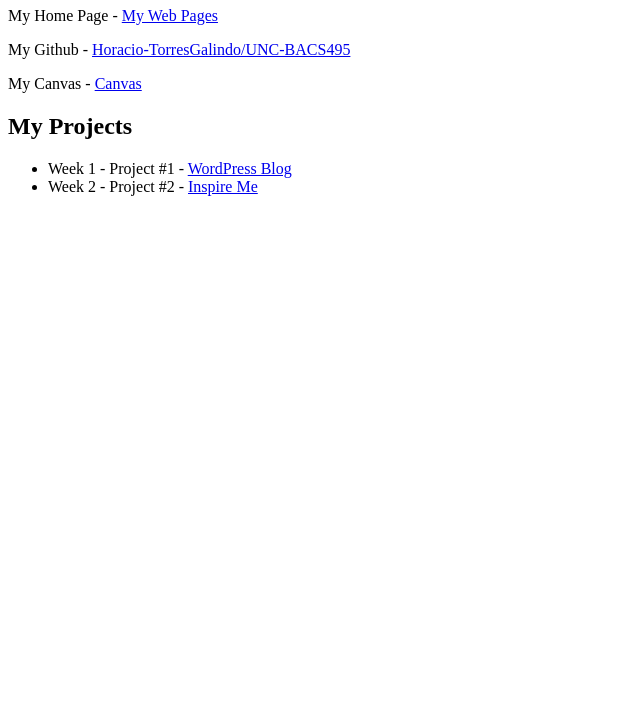
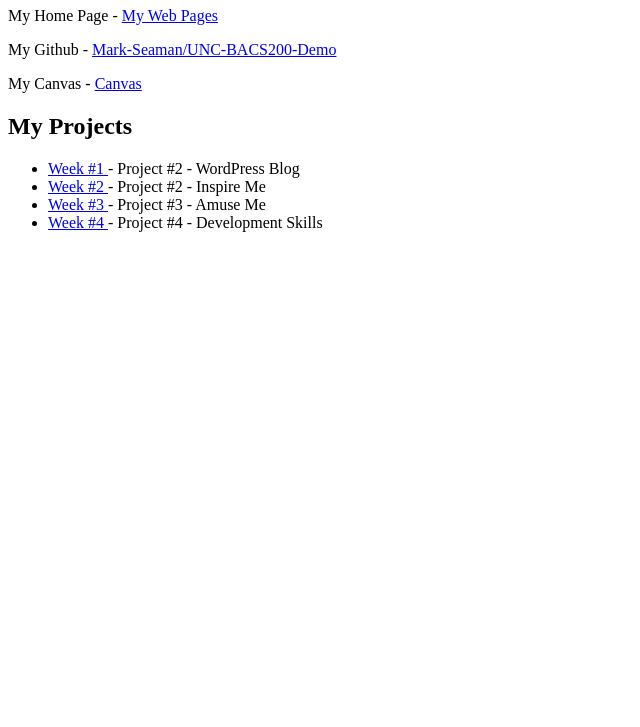
Before and after one commit to HoracioTG/BACS-495, a plain HTML site: page index.html in a window 1280 px wide. Shown: the part 73-800 px from the top of the page, without its empty margins (0-640 px from the left). Drawn offline with Linux system fonts and the light colour scheme.

Commit message:
Update index.html

```diff
--- a/index.html
+++ b/index.html
@@ -1,24 +1,25 @@
+
 <!DOCTYPE html>
 <html lang="en">
 
 <head>
     <meta charset="UTF-8">
-    <title>UNC BACS 495 Demo Server</title>
+    <title>BACS 495 Horacio</title>
 </head>
 
 <body>
-    <h1>Horacio Torres Home Page</h1>
+    <h1>Horacio Torres Galindo Home Page</h1>
 
     <p>
         My Home Page -
-        <a href="https://thoraciog.com">
+        <a href="https://thoraciog.com/bacs495/index.html">
             My Web Pages
         </a>
     </p>
     <p>
         My Github -
         <a href="https://github.com/HoracioTG/BACS-495">
-            Horacio-TorresGalindo/UNC-BACS495
+            Mark-Seaman/UNC-BACS200-Demo
         </a>
     </p>
     <p>
@@ -30,15 +31,28 @@
     <h2>My Projects</h2>
     <ul>
         <li>
-            Week 1 - Project #1 - <a href="https://thoraciog.com/new-world-literacy/">
-                WordPress Blog
+            <a href="01">
+                Week #1
             </a>
+            - Project #2 - WordPress Blog
         </li>
         <li>
-            Week 2 - Project #2 -
-            <a href="https//:thoraciog.com/bacs495/02/Index.html">
-                Inspire Me
+            <a href="02">
+                Week #2
             </a>
+            - Project #2 - Inspire Me
+        </li>
+        <li>
+            <a href="03">
+                Week #3
+            </a>
+            - Project #3 - Amuse Me
+        </li>
+        <li>
+            <a href="04">
+                Week #4
+            </a>
+            - Project #4 - Development Skills
         </li>
     </ul>
 
```
